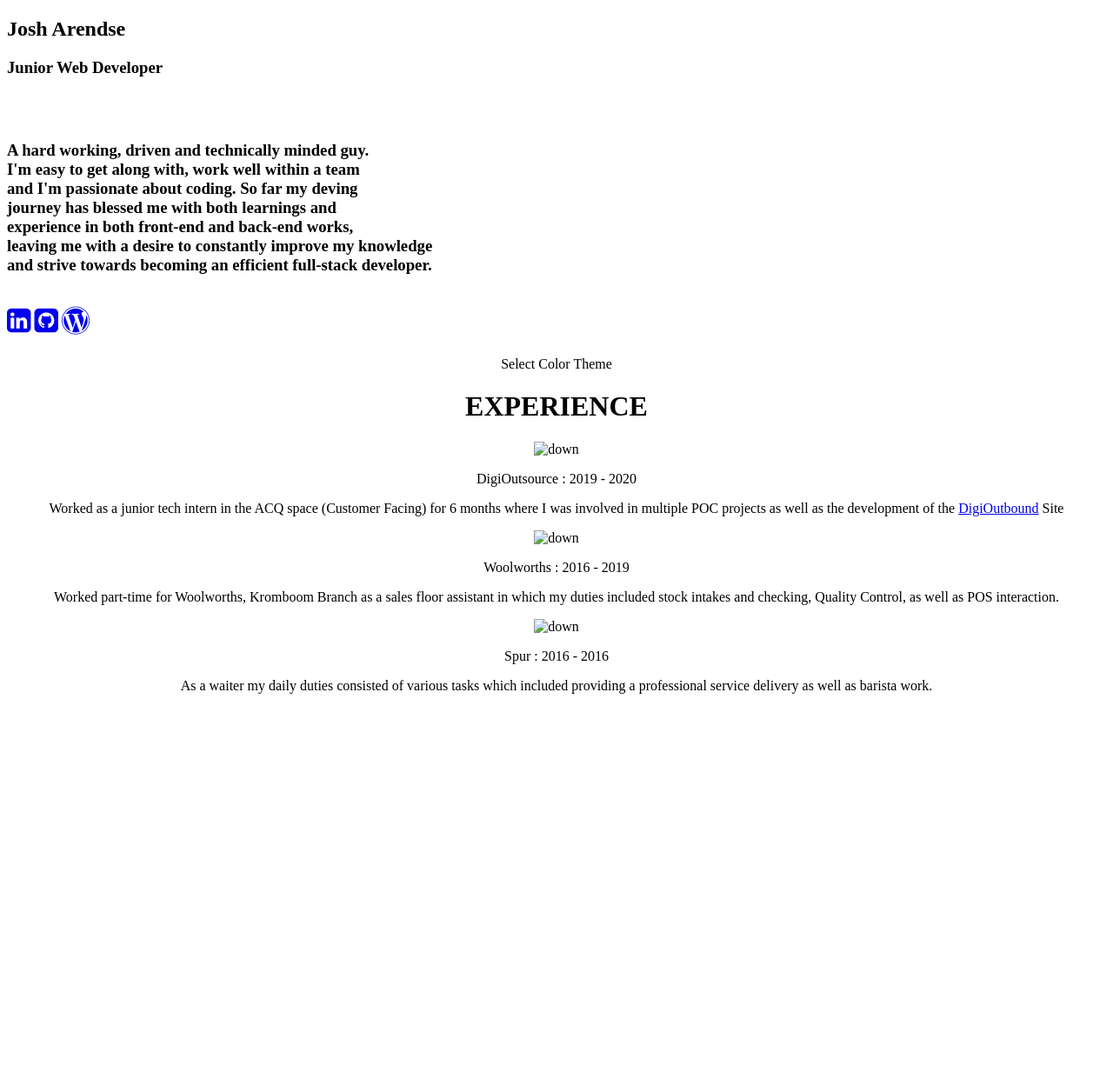
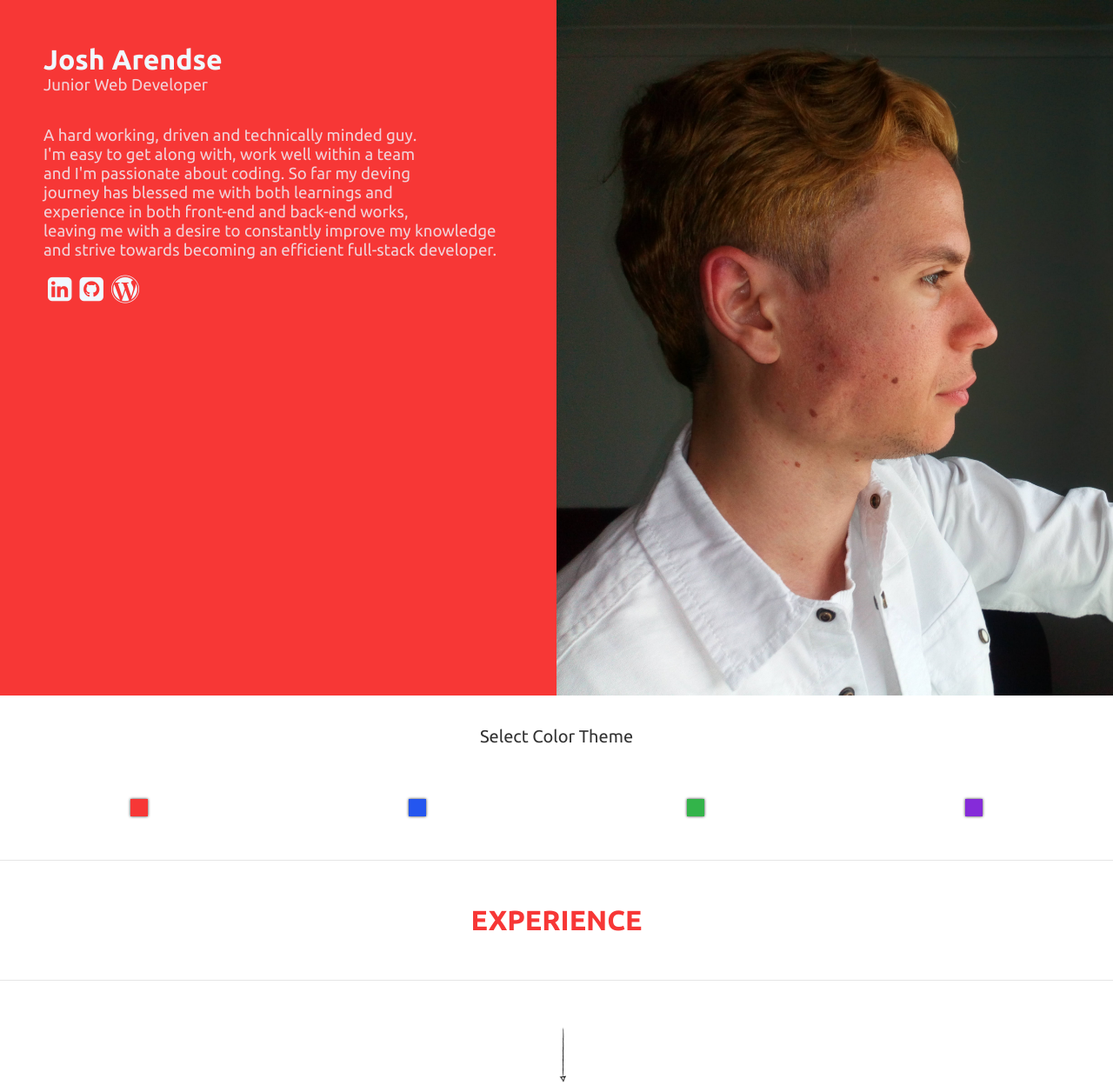
Before and after one commit to JoshArendse/NewPortfolio, a plain HTML site: page index.html in a window 1280 px wide. Shown: the top 1248 px of the page at 87% size. Before the commit the page ends 814 px from the top, so only its background shows below. Drawn offline with nearby package versions, Linux system fonts and the light colour scheme; the site is published under a folder, as on GitHub Pages, so addresses that start at the root find nothing.

Commit message:
Add files via upload

```diff
--- a/index.html
+++ b/index.html
@@ -3,7 +3,7 @@
 <head>
     <meta charset="UTF-8">
     <meta name="viewport" content="width=device-width, initial-scale=1.0">
-    <link rel="stylesheet" href="/css/styles.css">
+    <link rel="stylesheet" href="css/styles.css">
     <link href="https://fonts.googleapis.com/css?family=Ubuntu:400,700&display=swap" rel="stylesheet">
     <link rel="stylesheet" href="https://cdnjs.cloudflare.com/ajax/libs/font-awesome/4.7.0/css/font-awesome.min.css">
     <link href="https://unpkg.com/aos@2.3.1/dist/aos.css" rel="stylesheet">
@@ -39,18 +39,18 @@
     </div>
 
     <div class="timeline" style="text-align: center;">
-        <img src="/img/down.png" alt="down">
+        <img src="img/down.png" alt="down">
             <p>DigiOutsource : 2019 - 2020</p>
             <p>Worked as a junior tech intern in the ACQ space (Customer Facing) for 6 months where I was involved in multiple POC projects as well as the development of the <a href="https://digioutbound.com/">DigiOutbound</a> Site</p>
-        <img src="/img/down.png" alt="down">
+        <img src="img/down.png" alt="down">
             <p>Woolworths : 2016 - 2019</p>
             <p>Worked part-time for Woolworths, Kromboom Branch as a sales floor assistant in which my duties included stock intakes and checking, Quality Control, as well as POS interaction.</p>
-            <img src="/img/down.png" alt="down">
+            <img src="img/down.png" alt="down">
             <p>Spur : 2016 - 2016</p>
             <p>As a waiter my daily duties consisted of various tasks which included providing a professional service delivery as well as barista work.</p>
     </div>
 
-    <script src="/js/main.js"></script>
+    <script src="js/main.js"></script>
     <script src="https://unpkg.com/aos@2.3.1/dist/aos.js"></script>
     <script>
         AOS.init();
--- /dev/null
+++ b/styles.css
@@ -0,0 +1,133 @@
+/* variables */
+:root{
+    --theme: #f73736;
+    --font-color: aliceblue;
+    --font-color2: rgba(240, 248, 255, 0.8);
+    --font-color3: rgba(0, 0, 0, 0.8);
+    --bold: 700;
+    --normal: 400;
+    --layout: 1fr 1fr 1fr 1fr;
+    --layout2: 1fr 1fr;
+    --width: 100%;
+    --shadow: 0px 0px 3px 0px rgba(0, 0, 0, 0.8);
+    --AA: antialiased;
+    --font: 'Ubuntu';
+    --pad: 50px 0;
+    --pad2: 10px 0;
+}
+
+/* general color and theme */
+*{
+    margin: 0;
+}
+
+h1{
+    color: var(--theme);
+    font-family: var(--font);
+}
+
+p{
+    font-family: var(--font);
+    font-size: 20px;
+    color: var(--font-color3);
+    padding: var(--pad2);
+}
+
+a{
+    text-decoration: none;
+    color: var(--theme);
+}
+a:hover{
+    opacity: 0.8;
+}
+
+.theme-switch {
+    display: grid;
+    position: relative;
+    margin: 0;
+    padding: var(--pad);
+    justify-items: center;
+    grid-template-columns: var(--layout);
+}
+
+.theme-switch span{
+    width: 25px;
+    height: 25px;
+    cursor: pointer;
+    border-radius: 20px;
+    box-shadow: var(--shadow)
+}
+.theme-switch span:active{
+    transform: scale(0.9);
+    transition: all 100ms ease-in-out;
+}
+
+/* intro banner */
+
+#banner {
+    width: var(--width);
+    display: grid;
+    grid-template-columns: var(--layout2);
+    height: 800px;
+}
+
+#banner-grid1 {
+    background: var(--theme);
+    padding: 50px 50px;
+}
+
+#banner-grid2{
+background: url(img/Josh.JPG);
+background-size: cover;
+background-repeat: no-repeat;
+}
+
+h2, h3{
+    -webkit-font-smoothing: var(--AA);
+    font-family: var(--font);
+}
+
+i{
+    color: var(--font-color);
+    padding-left: 5px;
+    cursor: pointer;
+}
+i:hover{
+    opacity: 0.8;
+}
+
+h2{
+    color: var(--font-color);
+    font-weight: var(--bold);
+    font-size: 32px;
+}
+
+h3{
+    color: var(--font-color2);
+    font-weight: var(--normal);
+}
+
+hr{
+    width: 30%;
+    opacity: 0.5;
+}
+
+/* experience section */
+
+.experience{
+    padding: var(--pad);
+    border-bottom: 1px solid rgba(0, 0, 0, 0.1);
+    border-top: 1px solid rgba(0, 0, 0, 0.1);
+}
+
+.timeline{
+    padding: var(--pad);
+    margin: 0 25%;
+    justify-self: center;
+}
+
+.timeline img{
+    transform: rotate(-53deg);
+    width: 50px;
+    padding-top: 20px;
+}
```
